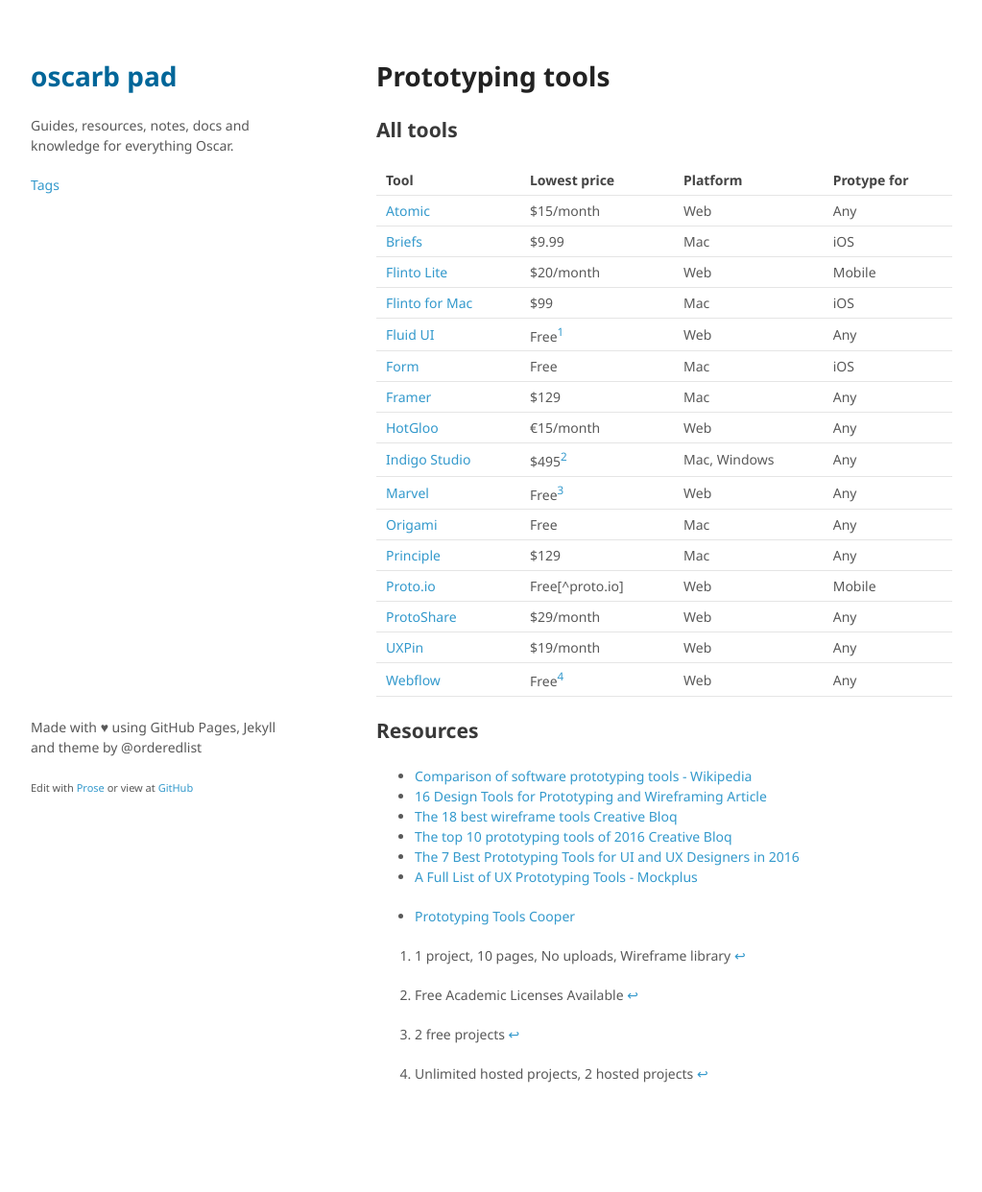
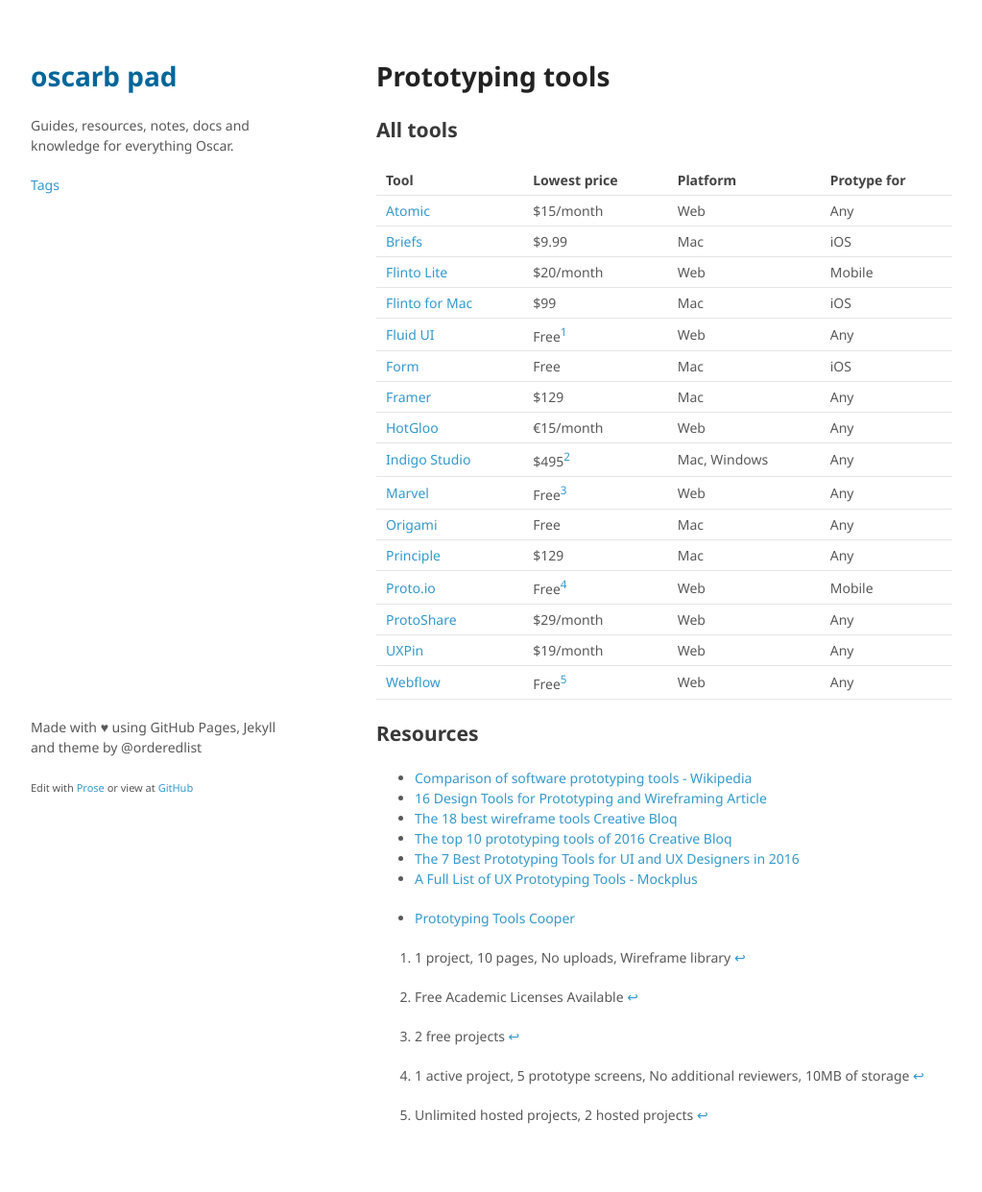
Before and after one commit to oscarb/pad, a Jekyll site: the page built from _docs/prototyping.md, in a window 1280 px wide. Shown: the whole page at 96% size, without its empty margins (128-1151 px from the left). Built offline with Jekyll 4.4.1, drawn with Linux system fonts in a browser that asks for light colours; some web fonts are replaced; before the commit the page ends 1199 px from its top, so only the background shows below that.

Commit message:
Updated prototyping.md

```diff
--- a/_docs/prototyping.md
+++ b/_docs/prototyping.md
@@ -27,7 +27,7 @@ Tool | Lowest price | Platform | Protype for
 [Marvel](https://marvelapp.com/) | Free[^marvel] | Web | Any
 [Origami](https://facebook.github.io/origami/) | Free | Mac | Any
 [Principle](http://principleformac.com/) | $129 | Mac | Any
-[Proto.io](https://proto.io/) | Free[^proto.io] | Web | Mobile
+[Proto.io](https://proto.io/) | Free[^protoio] | Web | Mobile
 [ProtoShare](http://www.protoshare.com/) | $29/month |  Web | Any
 [UXPin](https://www.uxpin.com/) | $19/month | Web | Any
 [Webflow](https://webflow.com/) | Free[^webflow] | Web | Any
@@ -36,7 +36,7 @@ Tool | Lowest price | Platform | Protype for
 [^fluid]: 1 project, 10 pages, No uploads, Wireframe library
 [^indigo]: Free Academic Licenses Available
 [^marvel]: 2 free projects
-[^proto.io]: 1 active project, 5 prototype screens, No additional reviewers, 10MB of storage
+[^protoio]: 1 active project, 5 prototype screens, No additional reviewers, 10MB of storage
 [^webflow]: Unlimited hosted projects, 2 hosted projects
 
 ## Resources
```
